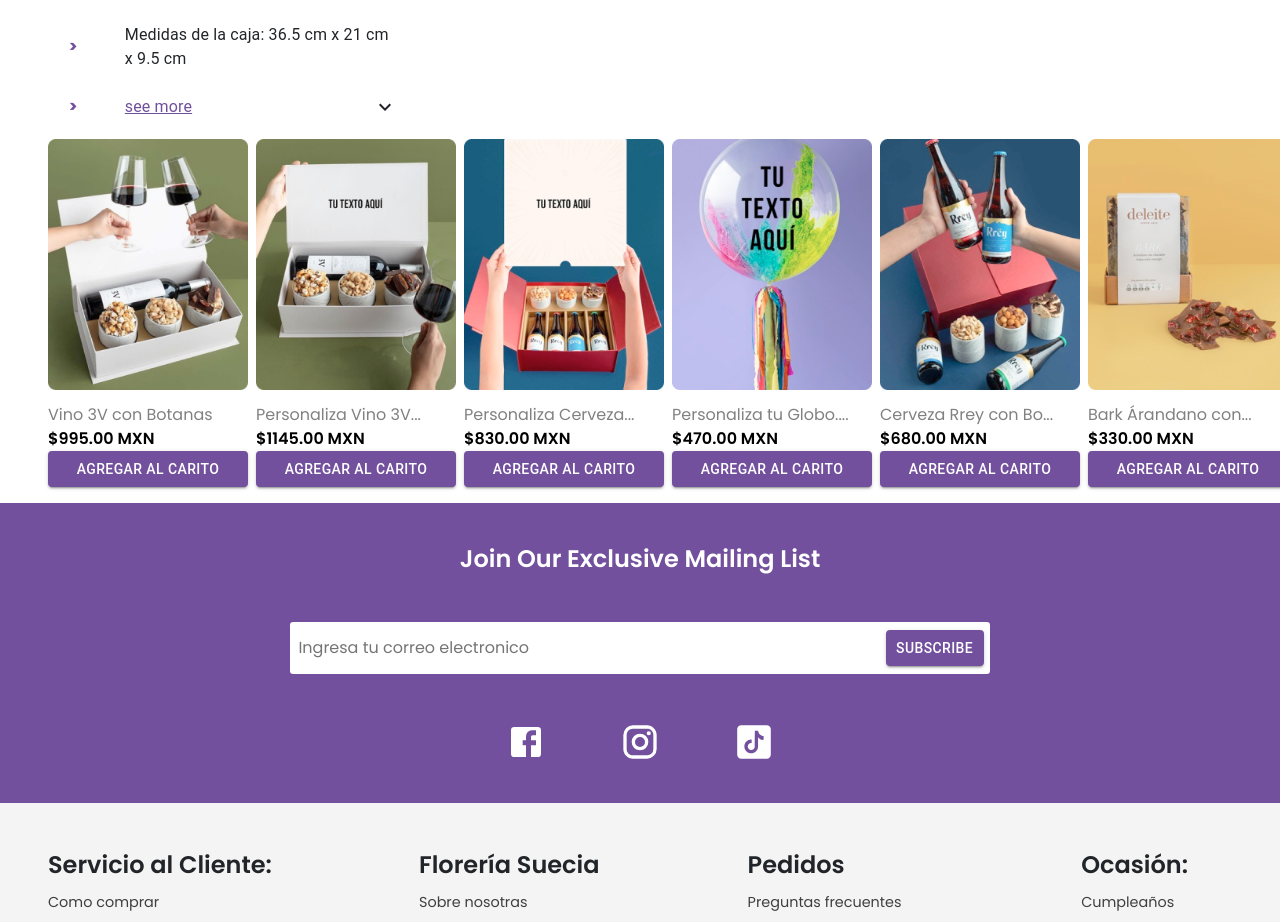
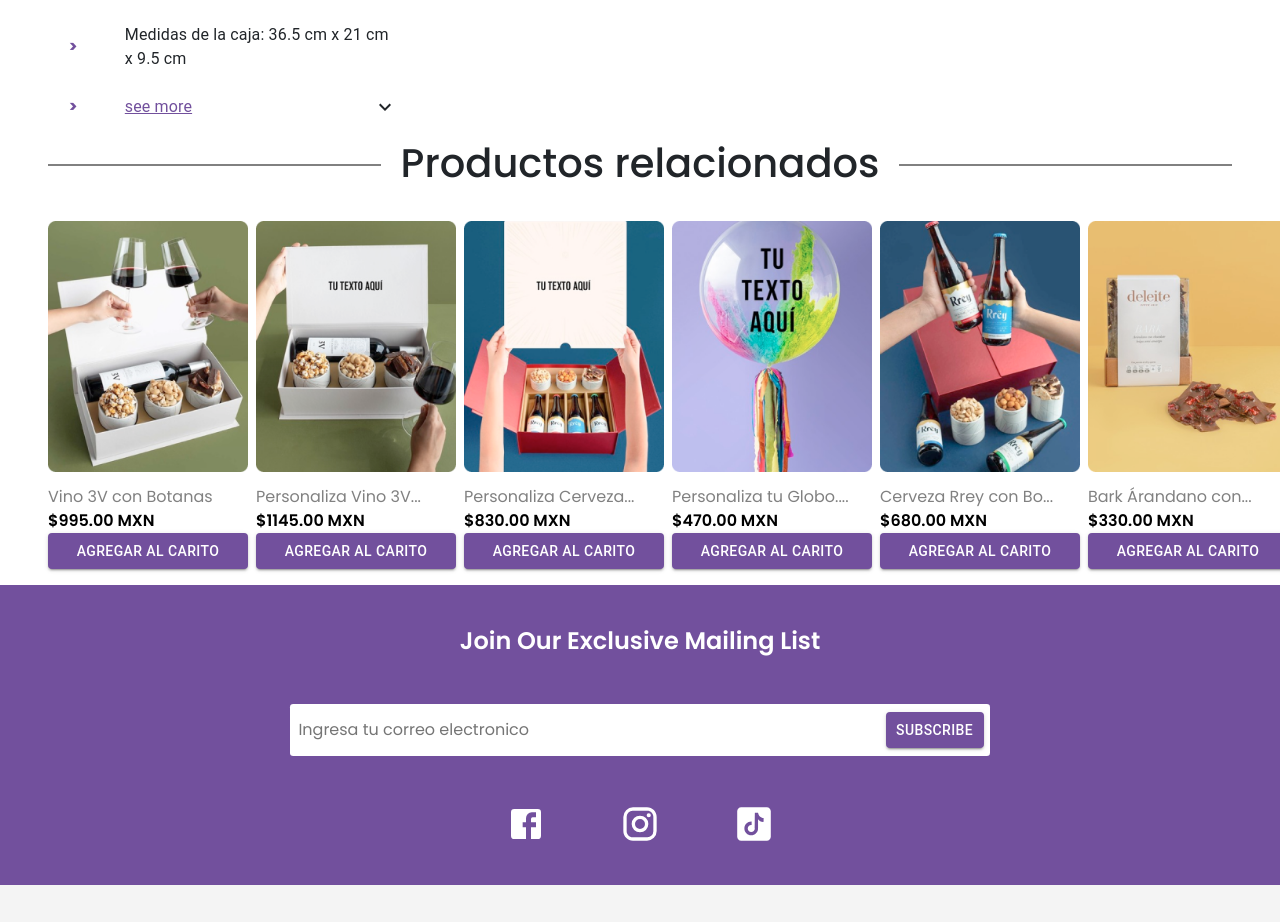
Before and after one commit to sibteali786/Project_Ecomerce, a React (Create React App) app: page /product in a window 1280 px wide. Shown: the part 1560-2482 px from the top of the page. Built offline with nearby package versions, Linux system fonts and the light colour scheme.

Commit message:
some small heading changes

```diff
--- a/src/pages/Products/Products.js
+++ b/src/pages/Products/Products.js
@@ -366,6 +366,11 @@ const Products = () => {
           </TabPanel>
         </div>
       </div>
+      <div
+        className="productSlideHeading"
+      >
+        <h4>Productos relacionados</h4>
+      </div>
       <div className="productSlide">
         {productImagesButton.map((item, index) => (
           <ProductCard key={index} value={item} />
--- a/src/pages/Products/Products.scss
+++ b/src/pages/Products/Products.scss
@@ -233,6 +233,34 @@
             font-weight: 700;
         }
     }
+    .productSlideHeading{
+        position:relative;
+        height: 50px;
+        width:100%;
+        text-align: center;
+        margin-bottom: 2rem;
+        &:before{
+            content:"";
+            position: absolute;
+            width:100%;
+            border:1px solid $primaryFontColor;
+            position: absolute;
+            left: 0;
+            top: 50%;
+            z-index:1;
+        }
+        h4{
+            text-align: center;
+            font-size: 2.5rem;
+            background-color: #FFF;
+            z-index:3;
+            width:auto;
+            position: relative;
+            display: inline-block;
+            padding: 0 20px 0 20px;
+            margin: 0;
+        }
+    }
     .productSlide{
         display:grid;
         gap:0.5rem;
```
